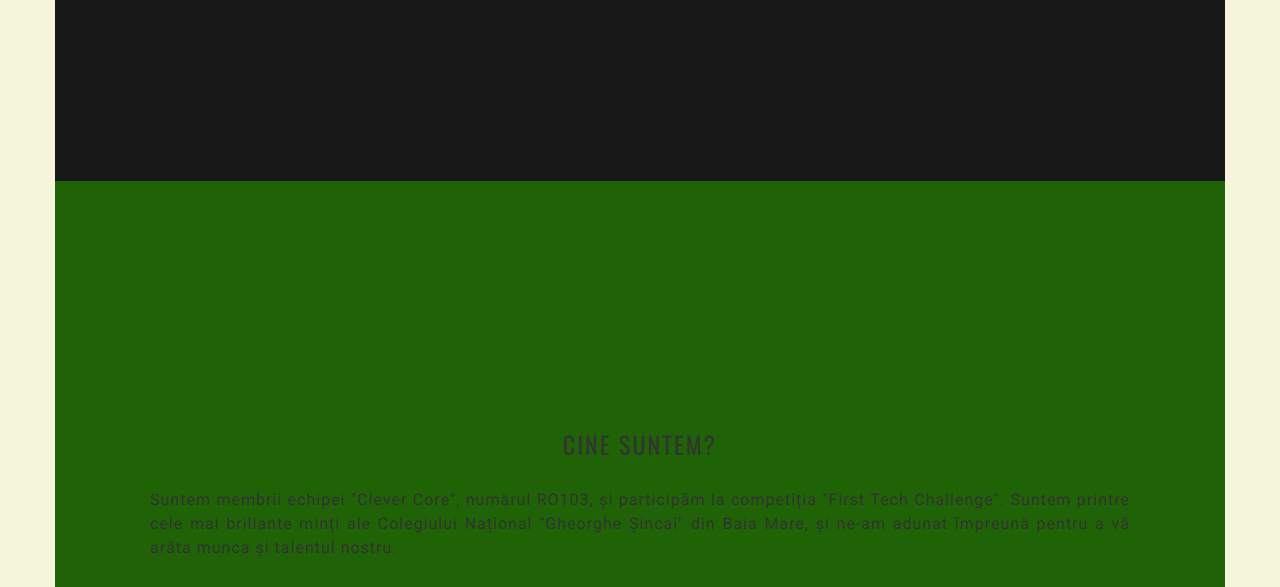
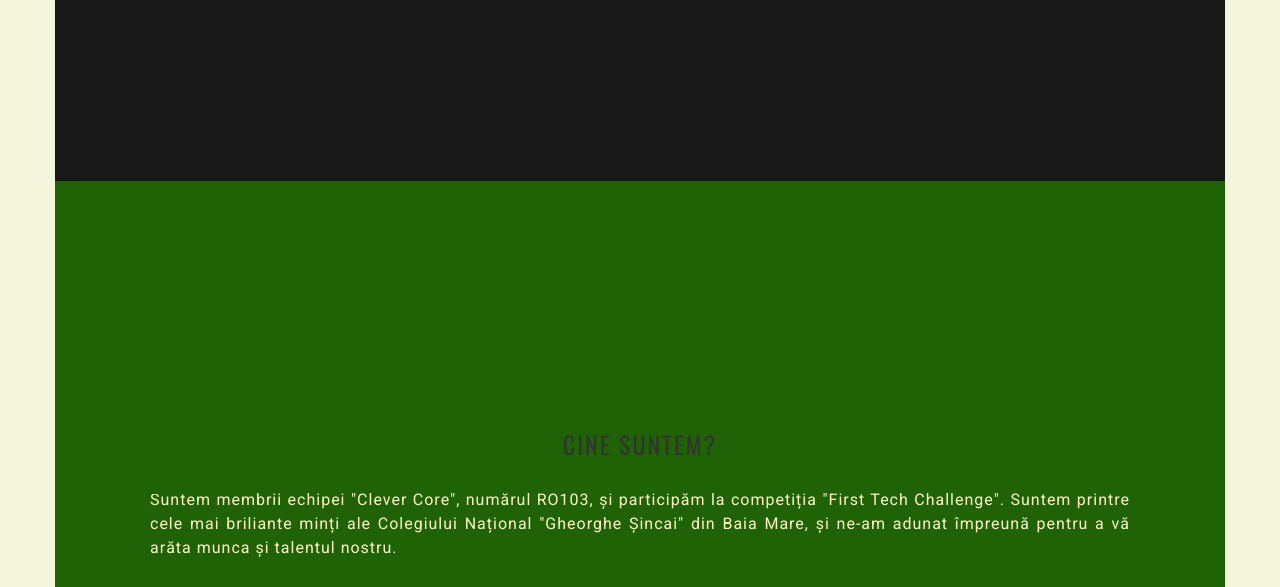
Before and after one commit to Alex1612356356/portocala, a plain HTML site: page index.html in a window 1280 px wide. Shown: the part 346-933 px from the top of the page. Drawn offline with nearby package versions, Linux system fonts and the light colour scheme; a script that the page names is missing.

Commit message:
Update main.css

```diff
--- a/assets/css/main.css
+++ b/assets/css/main.css
@@ -337,7 +337,7 @@ div.sava h4{
 	position: relative;
 }
 .product p{
-	color: #323232;
+	color: #FFF4C7;
 	font-size: 14px;
 	text-align: justify;
 	margin-bottom: 30px;
```
